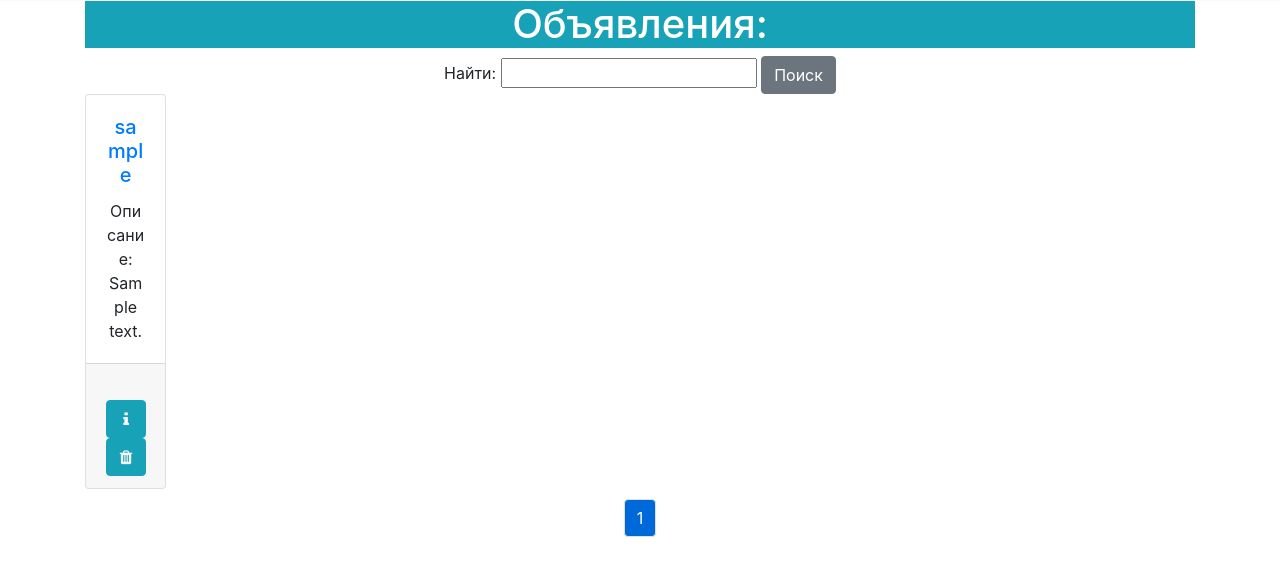
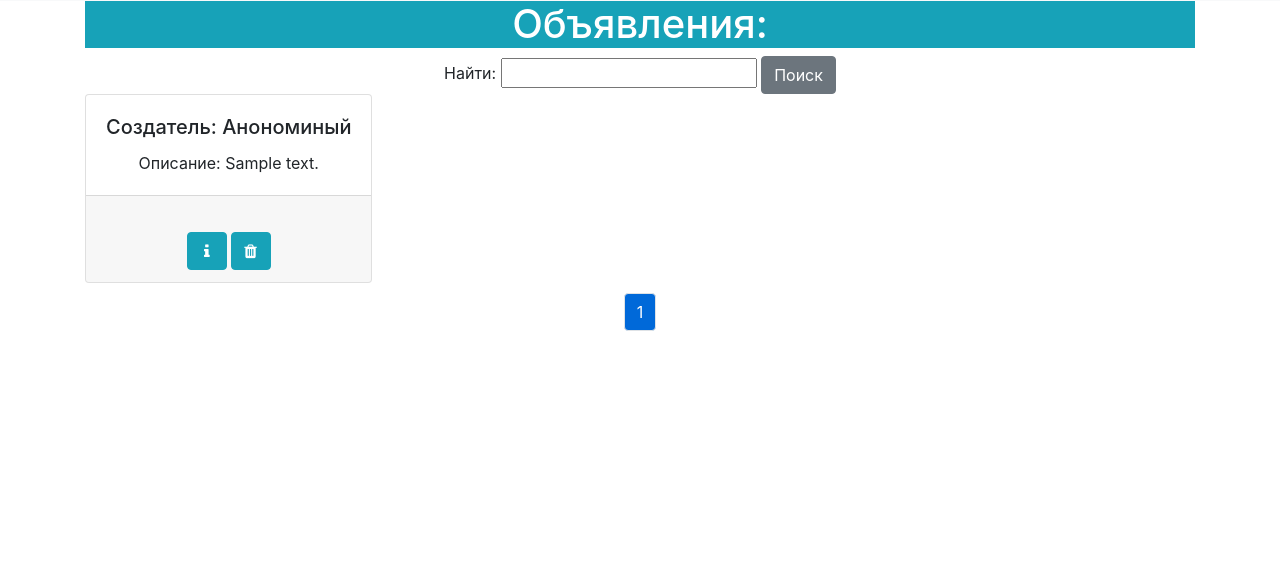
Before and after one commit to Aitmatow/file_sharing, a Django app: page / in a window 1280 px wide. Shown: the part 55-631 px from the top of the page. Run offline with Django 3.2, Linux system fonts and the light colour scheme; tables that the repository leaves empty hold one stand-in row (values such as "Sample post"); some libraries are stand-ins or nearby versions.

Commit message:
1. Произвел рефакторинг вьюшек. На страницу файлов добавил проверку на анономиного пользователя.

```diff
--- a/source/webapp/forms.py
+++ b/source/webapp/forms.py
@@ -7,7 +7,7 @@
 
     class Meta:
         model = File
-        exclude = ['']
+        exclude = ['created_by', 'downloaded']
 
 
 class SimpleSearchForm(forms.Form):
--- a/source/webapp/templates/file/file_list.html
+++ b/source/webapp/templates/file/file_list.html
@@ -9,11 +9,15 @@
     <div class="card-deck text-center">
         <div class="row">
                 {% for file in object_list %}
-                    <div class="col-sm-6">
+                    <div class="col-sm-12">
                         <div class="card">
                         <div class="card-body">
-                          <h5 class="card-title">
+                          <h5 class="card-title">Создатель:
+                              {% if file.created_by == 'None' %}
                               <a href="{% url 'accounts:detail' file.created_by.pk %}">{{ file.created_by }}</a>
+                                  {% else %}
+                                  Анономиный
+                              {% endif %}
                           </h5>
                             <p class="card-text mt-auto">Описание: {{ file.description }}</p>
                         </div>
--- a/source/webapp/views.py
+++ b/source/webapp/views.py
@@ -64,11 +64,13 @@
     def post(self, request, *args, **kwargs):
         form_class = self.get_form_class()
         form = self.get_form(form_class)
+        if self.request.user.id == None:
+            user = None
         if form.is_valid():
             File.objects.create(
+                file=form.cleaned_data['file'],
                 description=form.cleaned_data['description'],
-                phone_number=form.cleaned_data['phone_number'],
-                created_by=self.request.user
+                created_by=user
             )
             return self.form_valid(form)
         else:
```
